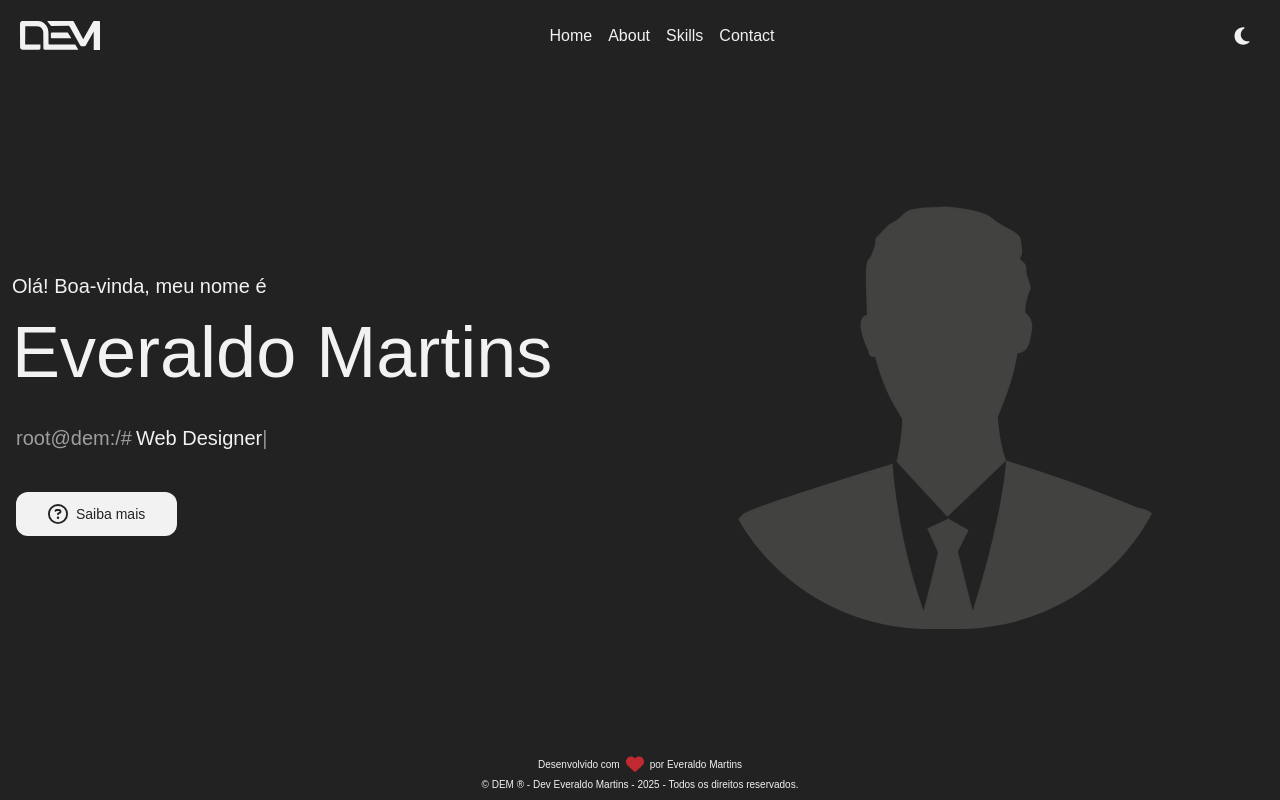
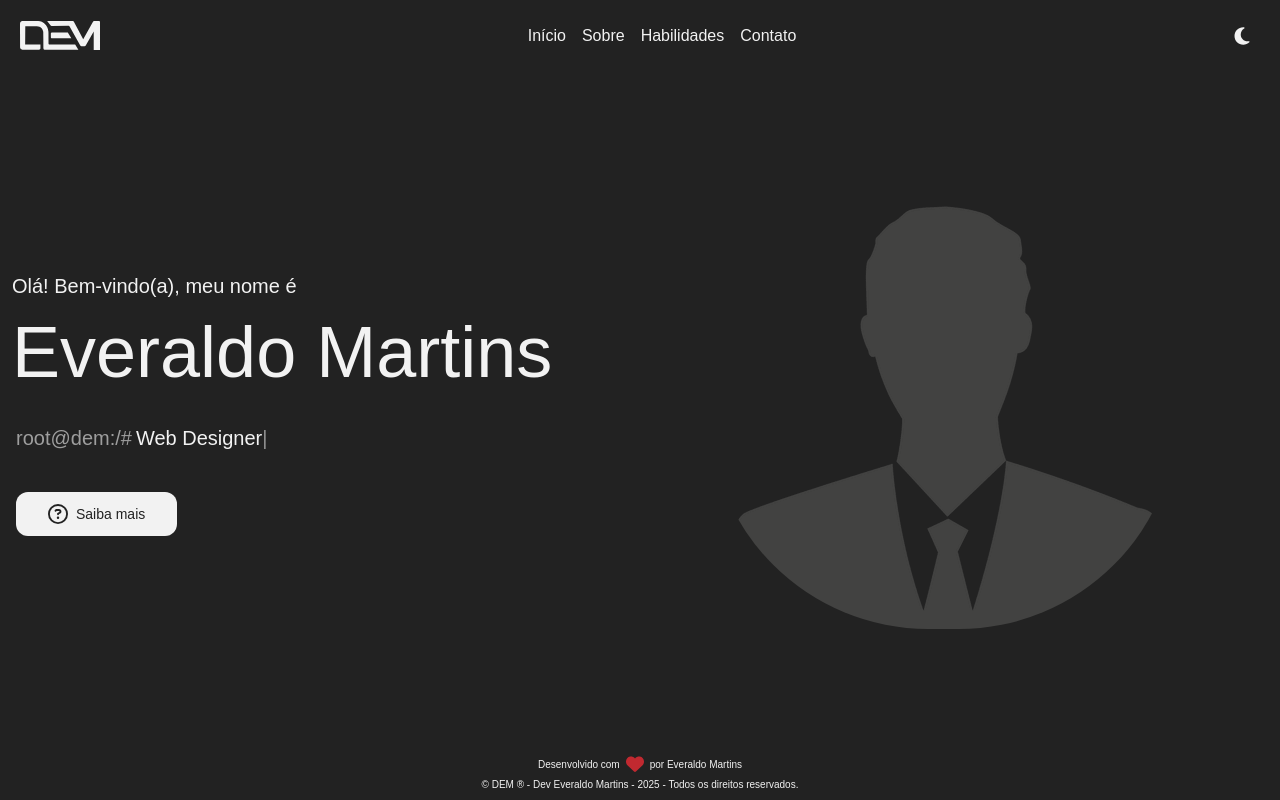
Before and after one commit to dev-emartins/personal_portfolio, a React (Vite) app: page / in a window 1280 px wide. Built offline with nearby package versions, Linux system fonts and the light colour scheme.

Commit message:
fix:frase da home e tradução da navbar.

```diff
--- a/src/components/header/index.jsx
+++ b/src/components/header/index.jsx
@@ -40,10 +40,10 @@ function Header() {
   }, [isMenuOpen])
 
   const menu_itens = [
-    { name: 'Home', path: '/' },
-    { name: 'About', path: '/about' },
-    { name: 'Skills', path: '/skills' },
-    { name: 'Contact', path: '/contact' }
+    { name: 'Início', path: '/' },
+    { name: 'Sobre', path: '/about' },
+    { name: 'Habilidades', path: '/skills' },
+    { name: 'Contato', path: '/contact' }
   ]
 
   return (
--- a/src/pages/home/index.jsx
+++ b/src/pages/home/index.jsx
@@ -7,7 +7,7 @@ function Home(){
     return (
         <section className="max-2xl:w-7xl flex flex-col-reverse md:flex-row items-center justify-center gap-3">
             <div className="w-full md:w-1/2 pt-3 md:pt-0">
-                <h3 className="text-base md:text-xl font-black font-sans px-3 py-1">Olá! Boa-vinda, meu nome é</h3>
+                <h3 className="text-base md:text-xl font-black font-sans px-3 py-1">Olá! Bem-vindo(a), meu nome é</h3>
                 <h2 className="text-4xl md:text-7xl font-black font-sans p-3">Everaldo Martins</h2>
                 <h4 className="w-full md:w-xl flex justify-start items-center px-4 py-6">{ <Typewriter  /> }</h4>
                 <div className="p-4">
```
